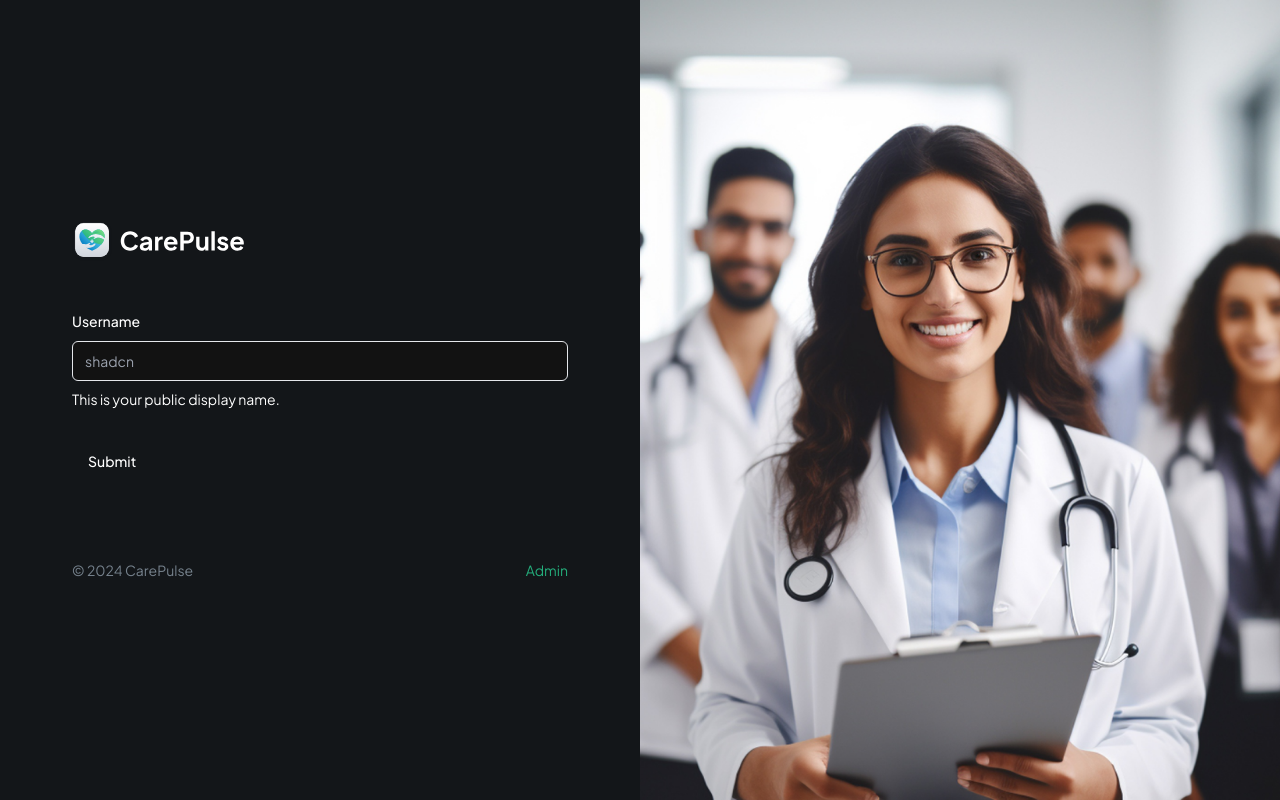
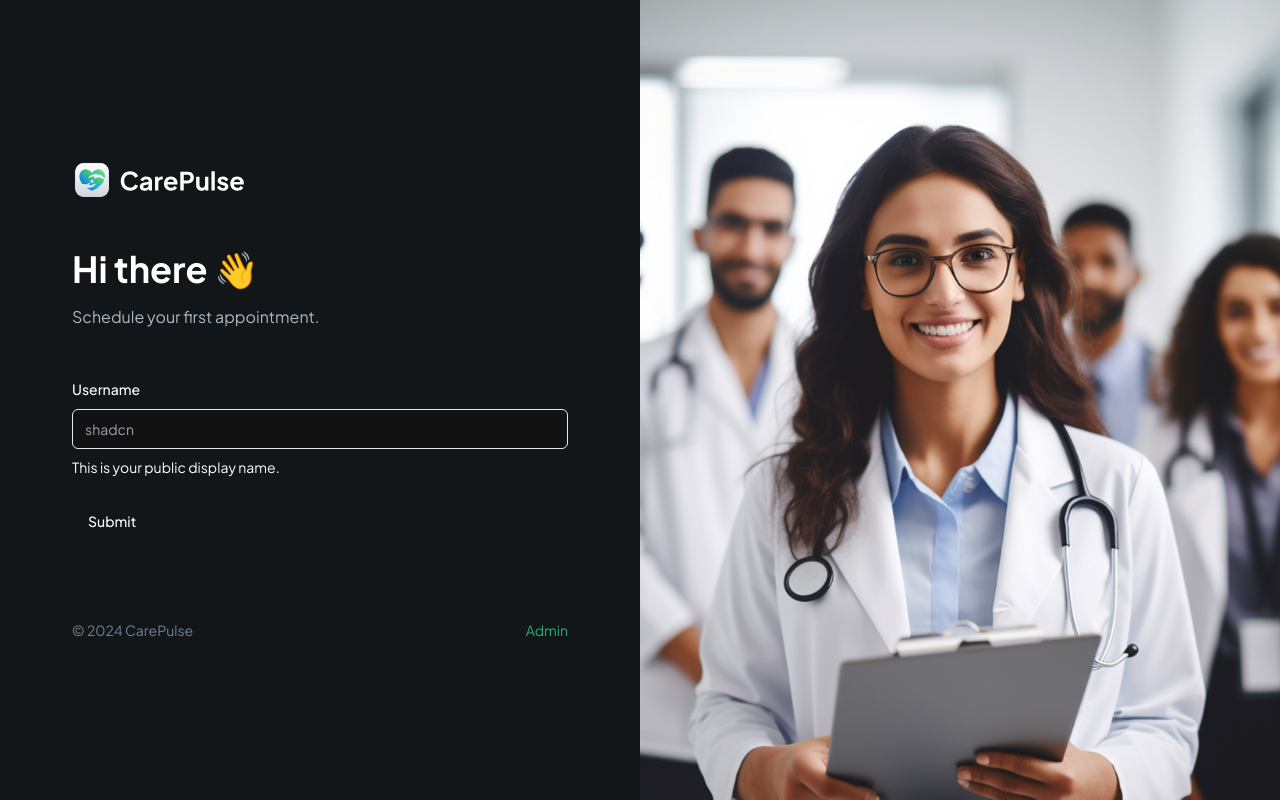
Before and after one commit to pks2906/CarePulse, a Next.js app: page / in a window 1280 px wide. Built offline with nearby package versions, Linux system fonts and the light colour scheme.

Commit message:
adding custom form field

```diff
--- /dev/null
+++ b/components/CustomFromField.tsx
@@ -0,0 +1,39 @@
+'use client'
+import {
+    FormControl,
+    FormDescription,
+    FormField,
+    FormItem,
+    FormLabel,
+    FormMessage,
+  } from "@/components/ui/form"
+  import { Input } from "@/components/ui/input"
+import { Control } from "react-hook-form"
+
+  interface CustomProps {
+
+    control: Control<any>,
+  }
+
+const CustomFromField = ({ control }: CustomProps) => {
+  return (
+    <FormField
+    control={control}
+    name="username"
+    render={({ field }) => (
+      <FormItem>
+        <FormLabel>Username</FormLabel>
+        <FormControl>
+          <Input placeholder="shadcn" {...field} />
+        </FormControl>
+        <FormDescription>
+          This is your public display name.
+        </FormDescription>
+        <FormMessage />
+      </FormItem>
+    )}
+  />
+  )
+}
+
+export default CustomFromField
--- a/components/forms/Patientform.tsx
+++ b/components/forms/Patientform.tsx
@@ -4,16 +4,9 @@ import { zodResolver } from "@hookform/resolvers/zod"
 import { useForm } from "react-hook-form"
 import { z } from "zod"
 import { Button } from "@/components/ui/button"
-import {
-  Form,
-  FormControl,
-  FormDescription,
-  FormField,
-  FormItem,
-  FormLabel,
-  FormMessage,
-} from "@/components/ui/form"
-import { Input } from "@/components/ui/input"
+import {Form} from "@/components/ui/form"
+import CustomFromField from "../CustomFromField"
+
 
 const formSchema = z.object({
   username: z.string().min(2, {
@@ -35,23 +28,17 @@ const Patientform  = () => {
   }
   return (
       <Form {...form}>
-      <form onSubmit={form.handleSubmit(onSubmit)} className="space-y-8">
-        <FormField
+      <form onSubmit={form.handleSubmit(onSubmit)} className="space-y-6 flex-1">
+        <section className="mb-12 space-y-4">
+          <h1 className="header ">Hi there 👋</h1>
+          <p className="text-dark-700">Schedule your first appointment.</p>
+
+        </section>
+
+        <CustomFromField
           control={form.control}
-          name="username"
-          render={({ field }) => (
-            <FormItem>
-              <FormLabel>Username</FormLabel>
-              <FormControl>
-                <Input placeholder="shadcn" {...field} />
-              </FormControl>
-              <FormDescription>
-                This is your public display name.
-              </FormDescription>
-              <FormMessage />
-            </FormItem>
-          )}
         />
+
         <Button type="submit">Submit</Button>
       </form>
     </Form>
```
